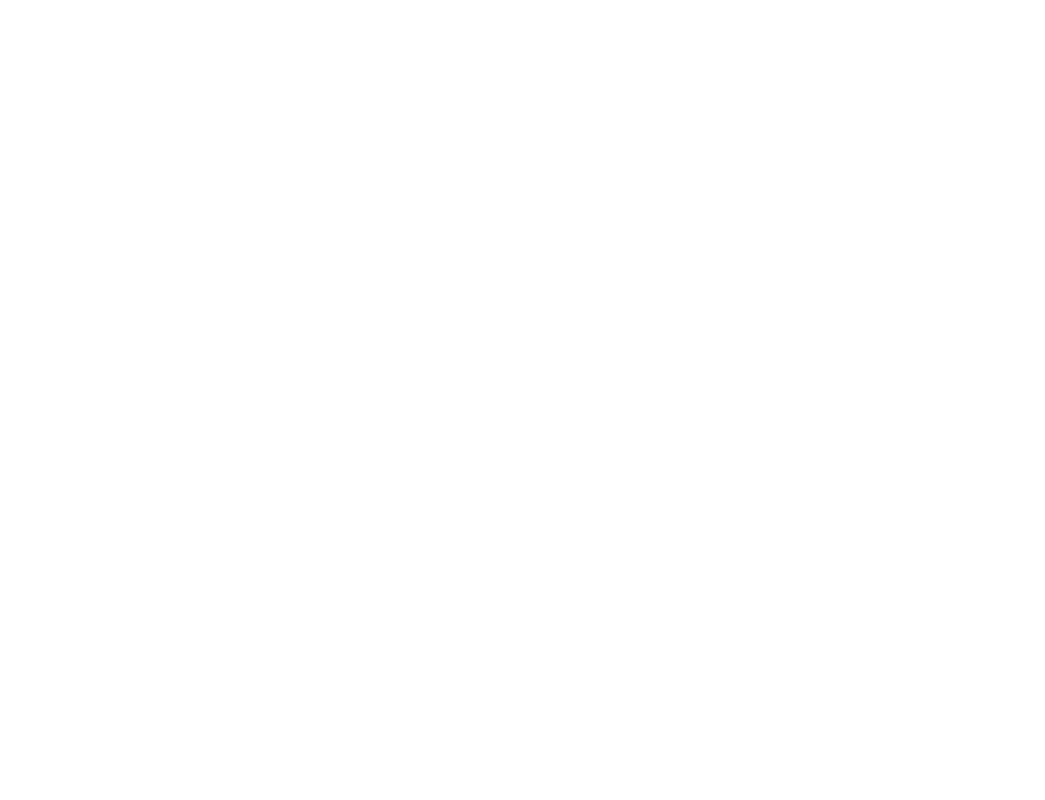
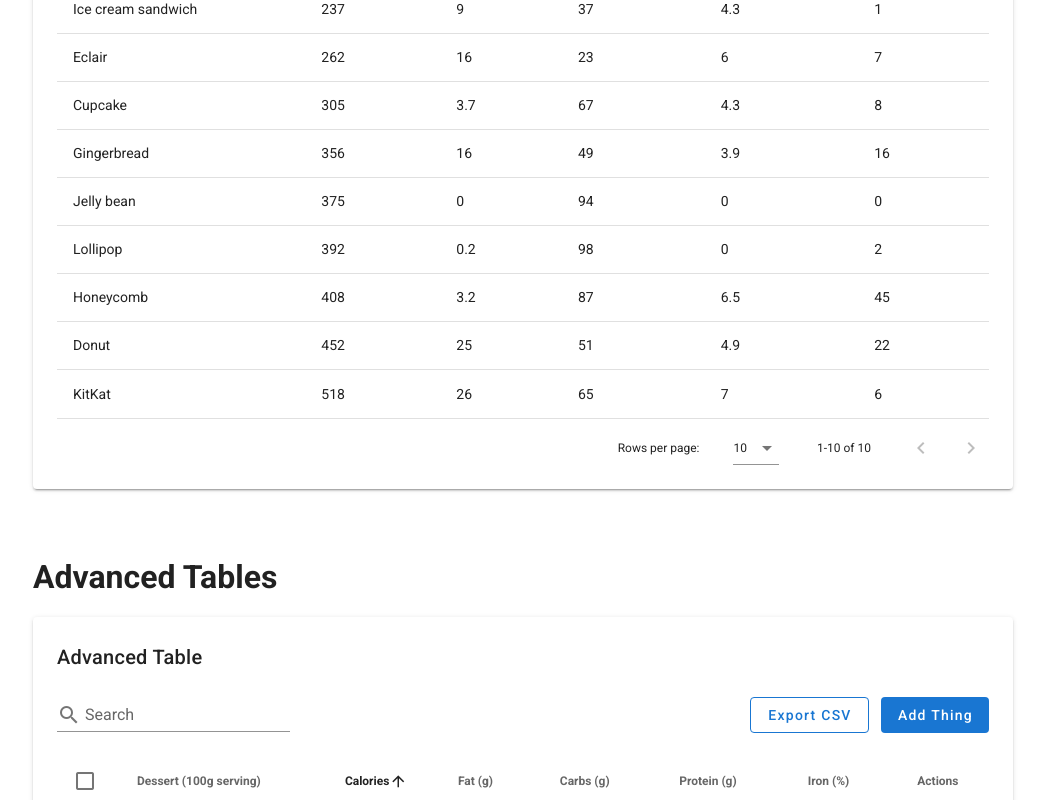
Before and after one commit to breakthrough001/portal-components, a Vue app: page / in a window 1280 px wide. Shown: the part 2000-2800 px from the top of the page, without its empty margins (117-1162 px from the left). Before the commit the page ends 2105 px from the top, so only its background shows below. Built offline with nearby package versions, Linux system fonts and the light colour scheme.

Commit message:
added more components

```diff
--- a/src/App.vue
+++ b/src/App.vue
@@ -2,10 +2,22 @@
   <v-app>
     <div class="main-body">
       <div class="mb-16">
-        <h1 class="mb-4">Buttons</h1>
-        <v-btn depressed class="text-none primary">Primary</v-btn><div class="mb-4"></div>
-        <v-btn depressed class="text-none">Secondary</v-btn><div class="mb-4"></div>
-        <v-btn text color="primary" class="text-none">Terinary</v-btn>
+        <h1 class="mb-1">Buttons</h1>
+        <p>
+          Always make sure buttons have a 12px margin between the two seperating
+          them.
+        </p>
+        <v-btn depressed class="text-none primary">Primary</v-btn>
+        <div class="mb-4"></div>
+        <v-btn depressed class="text-none">Secondary</v-btn>
+        <div class="mb-4"></div>
+        <v-btn outlined color="primary" class="text-none">Outlined</v-btn>
+        <div class="mb-4"></div>
+        <v-btn text color="primary" class="text-none">Text Link</v-btn>
+        <div class="mb-4"></div>
+        <v-btn depressed color="warning" class="text-none">Warning</v-btn>
+        <div class="mb-4"></div>
+        <v-btn depressed color="error" class="text-none">Delete</v-btn>
       </div>
       <div class="mb-16">
         <h1 class="mb-4">Content Cards</h1>
@@ -13,6 +25,10 @@
       </div>
       <div class="mb-16">
         <h1 class="mb-4">Dialogs</h1>
+        <p>
+          Click the "OPEN DIALOG" button to view a sample modal with input
+          fields.
+        </p>
         <Dialog />
         <div class="mt-4">
           <Modal />
@@ -22,23 +38,29 @@
         <h1 class="mb-4">Tables</h1>
         <Table />
       </div>
+      <div class="mb-16">
+        <h1 class="mb-4">Advanced Tables</h1>
+        <TableAdvanced />
+      </div>
     </div>
   </v-app>
 </template>
 
 <script>
-import Dialog from "./components/Dialog";
-import MainCard from "./components/ContentCard";
-import Modal from "./components/Modal.vue";
-import Table from "./components/Table";
+import Dialog from './components/Dialog';
+import MainCard from './components/ContentCard';
+import Modal from './components/Modal';
+import Table from './components/Table';
+import TableAdvanced from './components/TableAdvanced';
 
 export default {
-  name: "App",
+  name: 'App',
   components: {
     Dialog,
     MainCard,
     Modal,
     Table,
+    TableAdvanced,
   },
 };
 </script>
--- a/src/components/Modal.vue
+++ b/src/components/Modal.vue
@@ -12,6 +12,7 @@
         </v-card-actions></v-card
       >
     </div>
+
     <div class="mb-10">
       <v-card elevation="2" style="width: 600px" class="pa-2"
         ><v-card-title class="mb-1">Modal Title</v-card-title
@@ -28,7 +29,7 @@
       >
     </div>
     <div class="mb-10">
-      <v-card elevation="2" style="width: 600px" class="pa-2"
+      <v-card elevation="2" style="width: 500px" class="pa-2"
         ><v-card-title class="mb-1">Modal Title</v-card-title
         ><v-card-subtitle
           >Are you sure you want to delete this Endpoint?</v-card-subtitle
@@ -43,7 +44,7 @@
 </template>
 
 <script>
-export default { name: "Modal" };
+export default { name: 'Modal' };
 </script>
 
 <style></style>
--- a/src/components/Table.vue
+++ b/src/components/Table.vue
@@ -1,36 +1,43 @@
 <template>
-  <v-card elevation="2" class="px-6 pt-6 pb-3"
-    ><v-card-title class="px-0 pt-0">Table Title</v-card-title>
+  <v-card elevation="2" class="px-6 pt-6 pb-3">
+    <v-card-title class="pa-0">Table </v-card-title>
+    <v-text-field
+      v-model="search"
+      prepend-inner-icon="mdi-magnify"
+      label="Search"
+      single-line
+      hide-details
+      class="col-3 my-6 pa-0"
+    ></v-text-field>
     <v-data-table
       :headers="headers"
       :items="desserts"
-      :items-per-page="5"
-      class="elevation-0"
+      :search="search"
     ></v-data-table>
   </v-card>
 </template>
 
 <script>
 export default {
-  name: "Table",
   data() {
     return {
+      search: '',
       headers: [
         {
-          text: "Dessert (100g serving)",
-          align: "start",
-          sortable: false,
-          value: "name",
+          text: 'Dessert (100g serving)',
+          align: 'start',
+          filterable: false,
+          value: 'name',
         },
-        { text: "Calories", value: "calories" },
-        { text: "Fat (g)", value: "fat" },
-        { text: "Carbs (g)", value: "carbs" },
-        { text: "Protein (g)", value: "protein" },
-        { text: "Iron (%)", value: "iron" },
+        { text: 'Calories', value: 'calories' },
+        { text: 'Fat (g)', value: 'fat' },
+        { text: 'Carbs (g)', value: 'carbs' },
+        { text: 'Protein (g)', value: 'protein' },
+        { text: 'Iron (%)', value: 'iron' },
       ],
       desserts: [
         {
-          name: "Frozen Yogurt",
+          name: 'Frozen Yogurt',
           calories: 159,
           fat: 6.0,
           carbs: 24,
@@ -38,7 +45,7 @@ export default {
           iron: 1,
         },
         {
-          name: "Ice cream sandwich",
+          name: 'Ice cream sandwich',
           calories: 237,
           fat: 9.0,
           carbs: 37,
@@ -46,7 +53,7 @@ export default {
           iron: 1,
         },
         {
-          name: "Eclair",
+          name: 'Eclair',
           calories: 262,
           fat: 16.0,
           carbs: 23,
@@ -54,7 +61,7 @@ export default {
           iron: 7,
         },
         {
-          name: "Cupcake",
+          name: 'Cupcake',
           calories: 305,
           fat: 3.7,
           carbs: 67,
@@ -62,7 +69,7 @@ export default {
           iron: 8,
         },
         {
-          name: "Gingerbread",
+          name: 'Gingerbread',
           calories: 356,
           fat: 16.0,
           carbs: 49,
@@ -70,7 +77,7 @@ export default {
           iron: 16,
         },
         {
-          name: "Jelly bean",
+          name: 'Jelly bean',
           calories: 375,
           fat: 0.0,
           carbs: 94,
@@ -78,7 +85,7 @@ export default {
           iron: 0,
         },
         {
-          name: "Lollipop",
+          name: 'Lollipop',
           calories: 392,
           fat: 0.2,
           carbs: 98,
@@ -86,7 +93,7 @@ export default {
           iron: 2,
         },
         {
-          name: "Honeycomb",
+          name: 'Honeycomb',
           calories: 408,
           fat: 3.2,
           carbs: 87,
@@ -94,7 +101,7 @@ export default {
           iron: 45,
         },
         {
-          name: "Donut",
+          name: 'Donut',
           calories: 452,
           fat: 25.0,
           carbs: 51,
@@ -102,7 +109,7 @@ export default {
           iron: 22,
         },
         {
-          name: "KitKat",
+          name: 'KitKat',
           calories: 518,
           fat: 26.0,
           carbs: 65,
--- /dev/null
+++ b/src/components/TableAdvanced.vue
@@ -0,0 +1,377 @@
+<template>
+  <v-card elevation="2" class="px-6 pt-6 pb-3">
+    <v-card-title class="pa-0">Advanced Table</v-card-title>
+    <v-data-table
+      :headers="headers"
+      :items="desserts"
+      :search="search"
+      show-select
+      sort-by="calories"
+    >
+      <template v-slot:top>
+        <v-toolbar flat class="pa-0 my-6">
+          <v-text-field
+            v-model="search"
+            prepend-inner-icon="mdi-magnify"
+            label="Search"
+            single-line
+            hide-details
+            class="col-3 pa-0"
+          ></v-text-field>
+          <v-dialog v-model="dialog" max-width="500px">
+            <template v-slot:activator="{ on, attrs }">
+              <div>
+                <v-btn outlined color="primary" class="text-none"
+                  >Export CSV</v-btn
+                >
+                <v-btn
+                  depressed
+                  class="text-none primary ms-3"
+                  v-bind="attrs"
+                  v-on="on"
+                >
+                  Add Thing
+                </v-btn>
+              </div>
+            </template>
+            <v-card class="pa-2">
+              <v-card-title class="px-4">
+                <span class="text-h5">Dialog Title</span>
+              </v-card-title>
+              <v-card-text class="px-4">
+                <v-container>
+                  <v-row>
+                    <v-col cols="12" class="mb-0 pa-0">
+                      <v-text-field label="Full Name*" required></v-text-field>
+                    </v-col>
+                    <v-col cols="12" class="mb-0 pa-0">
+                      <v-text-field label="Email*" required></v-text-field>
+                    </v-col>
+                    <v-col cols="12" class="mb-0 pa-0">
+                      <v-text-field
+                        label="Password*"
+                        type="password"
+                        required
+                      ></v-text-field>
+                    </v-col>
+                  </v-row>
+                </v-container>
+                <small>*indicates required field</small>
+              </v-card-text>
+              <v-card-actions class="px-2">
+                <v-spacer></v-spacer>
+                <v-btn depressed class="text-none" @click="dialog = false">
+                  Close
+                </v-btn>
+                <v-btn
+                  depressed
+                  class="primary ms-3 text-none"
+                  @click="dialog = false"
+                >
+                  Save
+                </v-btn>
+              </v-card-actions>
+            </v-card>
+          </v-dialog>
+          <v-dialog v-model="dialogDelete" max-width="500px">
+            <v-card>
+              <v-card-title class="text-h5"
+                >Are you sure you want to delete this item?</v-card-title
+              >
+              <v-card-actions>
+                <v-spacer></v-spacer>
+                <v-btn color="blue darken-1" text @click="closeDelete"
+                  >Cancel</v-btn
+                >
+                <v-btn color="blue darken-1" text @click="deleteItemConfirm"
+                  >OK</v-btn
+                >
+                <v-spacer></v-spacer>
+              </v-card-actions>
+            </v-card>
+          </v-dialog>
+        </v-toolbar>
+      </template>
+
+      <template v-slot:[`item.actions`]="{ item }">
+        <v-icon small class="mr-2" @click="editItem(item)"> mdi-pencil </v-icon>
+        <v-icon small @click="deleteItem(item)"> mdi-delete </v-icon>
+      </template>
+      <template v-slot:no-data>
+        <v-btn color="primary" @click="initialize"> Reset </v-btn>
+      </template>
+    </v-data-table>
+  </v-card>
+</template>
+
+<script>
+export default {
+  data: () => ({
+    dialog: false,
+    dialogDelete: false,
+    search: '',
+    headers: [
+      {
+        text: 'Dessert (100g serving)',
+        align: 'start',
+        filterable: false,
+        value: 'name',
+      },
+      { text: 'Calories', value: 'calories' },
+      { text: 'Fat (g)', value: 'fat' },
+      { text: 'Carbs (g)', value: 'carbs' },
+      { text: 'Protein (g)', value: 'protein' },
+      { text: 'Iron (%)', value: 'iron' },
+      { text: 'Actions', value: 'actions', sortable: false },
+    ],
+    desserts: [
+      {
+        name: 'Frozen Yogurt',
+        calories: 159,
+        fat: 6.0,
+        carbs: 24,
+        protein: 4.0,
+        iron: 1,
+      },
+      {
+        name: 'Ice cream sandwich',
+        calories: 237,
+        fat: 9.0,
+        carbs: 37,
+        protein: 4.3,
+        iron: 1,
+      },
+      {
+        name: 'Eclair',
+        calories: 262,
+        fat: 16.0,
+        carbs: 23,
+        protein: 6.0,
+        iron: 7,
+      },
+      {
+        name: 'Cupcake',
+        calories: 305,
+        fat: 3.7,
+        carbs: 67,
+        protein: 4.3,
+        iron: 8,
+      },
+      {
+        name: 'Gingerbread',
+        calories: 356,
+        fat: 16.0,
+        carbs: 49,
+        protein: 3.9,
+        iron: 16,
+      },
+      {
+        name: 'Jelly bean',
+        calories: 375,
+        fat: 0.0,
+        carbs: 94,
+        protein: 0.0,
+        iron: 0,
+      },
+      {
+        name: 'Lollipop',
+        calories: 392,
+        fat: 0.2,
+        carbs: 98,
+        protein: 0,
+        iron: 2,
+      },
+      {
+        name: 'Honeycomb',
+        calories: 408,
+        fat: 3.2,
+        carbs: 87,
+        protein: 6.5,
+        iron: 45,
+      },
+      {
+        name: 'Donut',
+        calories: 452,
+        fat: 25.0,
+        carbs: 51,
+        protein: 4.9,
+        iron: 22,
+      },
+      {
+        name: 'KitKat',
+        calories: 518,
+        fat: 26.0,
+        carbs: 65,
+        protein: 7,
+        iron: 6,
+      },
+    ],
+    editedIndex: -1,
+    editedItem: {
+      name: '',
+      calories: 0,
+      fat: 0,
+      carbs: 0,
+      protein: 0,
+    },
+    defaultItem: {
+      name: '',
+      calories: 0,
+      fat: 0,
+      carbs: 0,
+      protein: 0,
+    },
+  }),
+
+  computed: {
+    formTitle() {
+      return this.editedIndex === -1 ? 'New Item' : 'Edit Item';
+    },
+  },
+
+  watch: {
+    dialog(val) {
+      val || this.close();
+    },
+    dialogDelete(val) {
+      val || this.closeDelete();
+    },
+  },
+
+  created() {
+    this.initialize();
+  },
+
+  methods: {
+    initialize() {
+      this.desserts = [
+        {
+          name: 'Frozen Yogurt',
+          calories: 159,
+          fat: 6.0,
+          carbs: 24,
+          protein: 4.0,
+        },
+        {
+          name: 'Ice cream sandwich',
+          calories: 237,
+          fat: 9.0,
+          carbs: 37,
+          protein: 4.3,
+        },
+        {
+          name: 'Eclair',
+          calories: 262,
+          fat: 16.0,
+          carbs: 23,
+          protein: 6.0,
+        },
+        {
+          name: 'Cupcake',
+          calories: 305,
+          fat: 3.7,
+          carbs: 67,
+          protein: 4.3,
+        },
+        {
+          name: 'Gingerbread',
+          calories: 356,
+          fat: 16.0,
+          carbs: 49,
+          protein: 3.9,
+        },
+        {
+          name: 'Jelly bean',
+          calories: 375,
+          fat: 0.0,
+          carbs: 94,
+          protein: 0.0,
+        },
+        {
+          name: 'Lollipop',
+          calories: 392,
+          fat: 0.2,
+          carbs: 98,
+          protein: 0,
+        },
+        {
+          name: 'Honeycomb',
+          calories: 408,
+          fat: 3.2,
+          carbs: 87,
+          protein: 6.5,
+        },
+        {
+          name: 'Donut',
+          calories: 452,
+          fat: 25.0,
+          carbs: 51,
+          protein: 4.9,
+        },
+        {
+          name: 'KitKat',
+          calories: 518,
+          fat: 26.0,
+          carbs: 65,
+          protein: 7,
+        },
+      ];
+    },
+
+    editItem(item) {
+      this.editedIndex = this.desserts.indexOf(item);
+      this.editedItem = Object.assign({}, item);
+      this.dialog = true;
+    },
+
+    deleteItem(item) {
+      this.editedIndex = this.desserts.indexOf(item);
+      this.editedItem = Object.assign({}, item);
+      this.dialogDelete = true;
+    },
+
+    deleteItemConfirm() {
+      this.desserts.splice(this.editedIndex, 1);
+      this.closeDelete();
+    },
+
+    close() {
+      this.dialog = false;
+      this.$nextTick(() => {
+        this.editedItem = Object.assign({}, this.defaultItem);
+        this.editedIndex = -1;
+      });
+    },
+
+    closeDelete() {
+      this.dialogDelete = false;
+      this.$nextTick(() => {
+        this.editedItem = Object.assign({}, this.defaultItem);
+        this.editedIndex = -1;
+      });
+    },
+
+    save() {
+      if (this.editedIndex > -1) {
+        Object.assign(this.desserts[this.editedIndex], this.editedItem);
+      } else {
+        this.desserts.push(this.editedItem);
+      }
+      this.close();
+    },
+  },
+};
+</script>
+
+<style scoped>
+::v-deep .v-toolbar__content {
+  padding: 0 !important;
+  display: flex;
+  justify-content: space-between;
+  height: auto !important;
+}
+
+::v-deep header {
+  height: auto !important;
+}
+</style>
```
